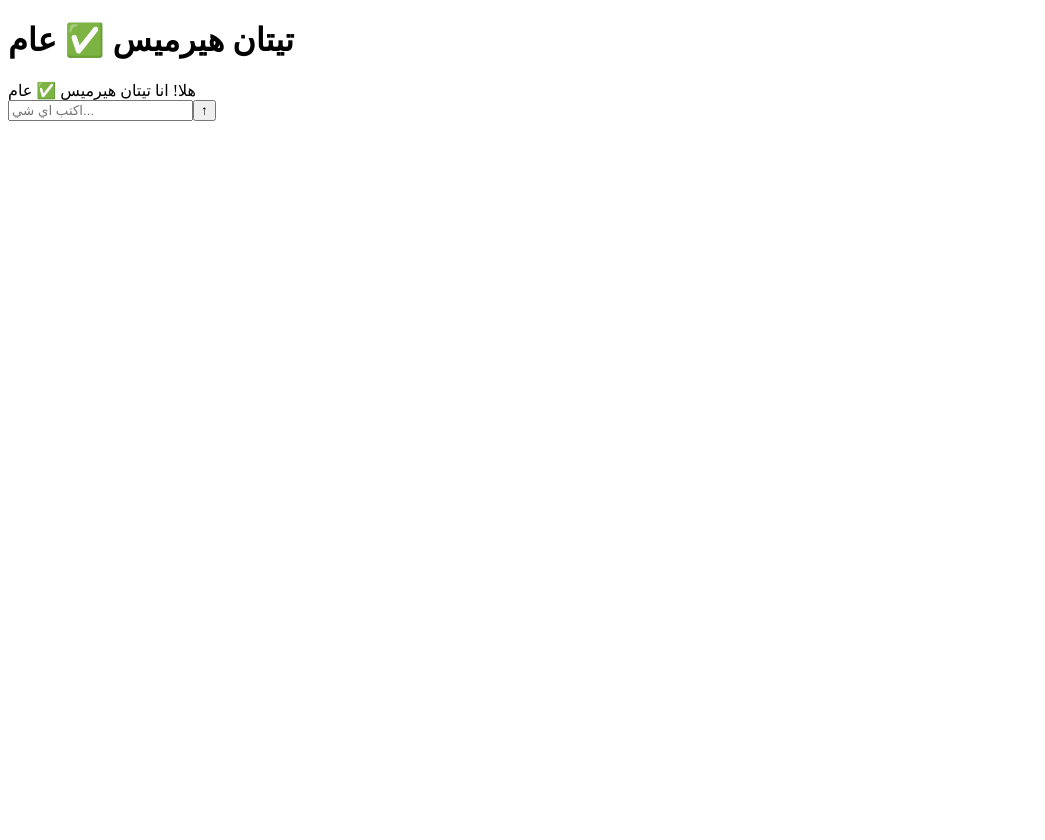
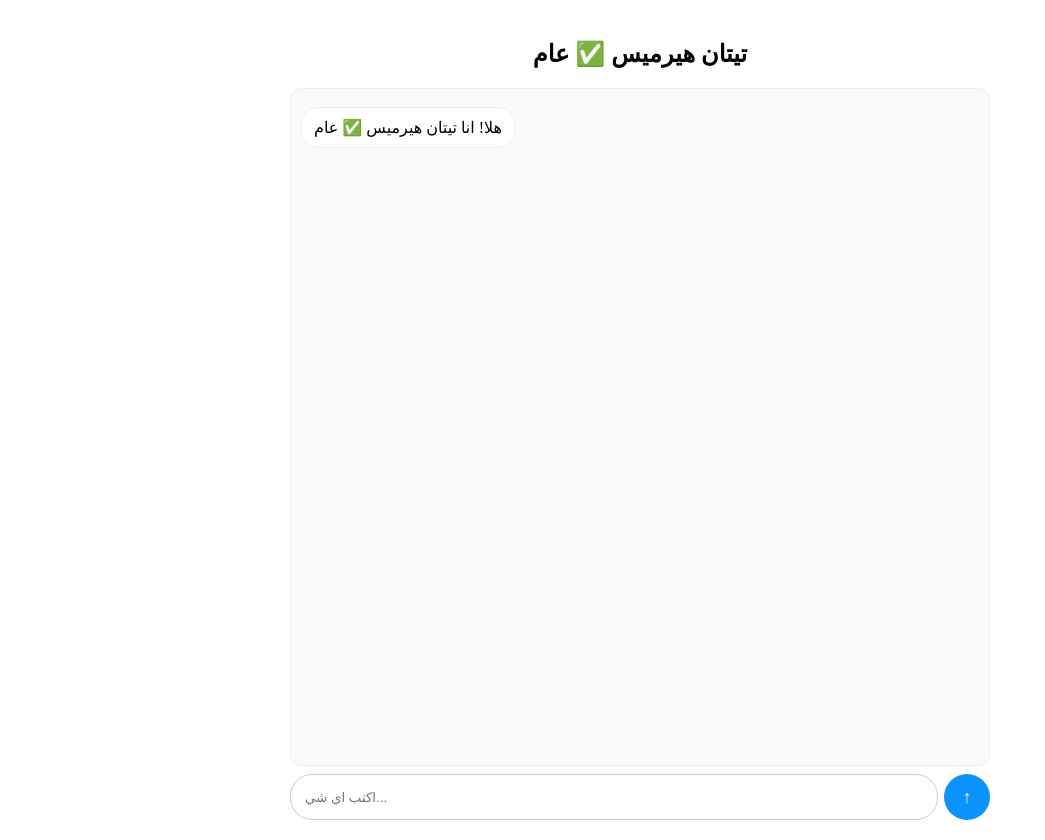
Before and after one commit to Alialdrage/titan-10, a Next.js app: page / in a window 1280 px wide. Shown: the whole page, without its empty margins (0-1045 px from the left). Before the commit the page ends 800 px from the top, so only its background shows below. Built offline with nearby package versions, Linux system fonts and the light colour scheme.

Commit message:
Update page.tsx

```diff
--- a/app/page.tsx
+++ b/app/page.tsx
@@ -1,50 +1,68 @@
 "use client";
-import { useState } from "react";
+import { useState, useEffect, useRef } from "react";
 
-export default function Home() {
+export default function Page() {
   const [messages, setMessages] = useState<any[]>([
-    { role: "assistant", reply: "هلا! انا تيتان هيرميس ✅ عام" }
+    { role: "assistant", content: "هلا! انا تيتان هيرميس ✅ عام" }
   ]);
   const [input, setInput] = useState("");
   const [loading, setLoading] = useState(false);
+  const endRef = useRef<any>(null);
 
-  async function send() {
+  useEffect(() => { endRef.current?.scrollIntoView({ behavior: "smooth" }); }, [messages]);
+
+  const send = async () => {
     if (!input.trim()) return;
-    const userMsg = { role: "user", content: input };
-    setMessages(m => [...m, { role: "user", reply: input }]);
+    const t = input;
     setInput("");
+    setMessages(m => [...m, { role: "user", content: t }]);
     setLoading(true);
     try {
       const res = await fetch("/api/chat", {
         method: "POST",
         headers: { "Content-Type": "application/json" },
-        body: JSON.stringify({ messages: [...messages.filter(x=>x.role!=="assistant" || true), userMsg].map(x=>({role: x.role==="user"?"user":"assistant", content: x.reply||x.content})) })
+        body: JSON.stringify({ messages: [...messages, { role: "user", content: t }] })
       });
       const data = await res.json();
-      setMessages(m => [...m, { role: "assistant", reply: data.reply }]);
-    } catch { setMessages(m => [...m, { role: "assistant", reply: "❌ خطأ" }]); }
+      setMessages(m => [...m, { role: "assistant", content: data.reply }]);
+    } catch {
+      setMessages(m => [...m, { role: "assistant", content: "❌ خطأ" }]);
+    }
     setLoading(false);
-  }
+  };
 
   return (
-    <div className="min-h-screen bg-gray-50 flex flex-col p-3">
-      <h1 className="text-center text-2xl font-bold mb-3">تيتان هيرميس ✅ عام</h1>
-      <div className="flex-1 space-y-3 overflow-y-auto">
-        {messages.map((msg, i) => (
-          <div key={i} className={`p-3 rounded-2xl max-w-[90%] ${msg.role==="user"?"bg-blue-600 text-white ml-auto":"bg-white border"}`}>
-            {msg.reply?.includes("__IMAGE__") ? (
-              <img src={msg.reply.replace("__IMAGE__","").replace(/__/g,"").trim()} alt="generated" className="w-full rounded-xl" />
-            ) : (
-              <div className="whitespace-pre-wrap break-words">{msg.reply}</div>
-            )}
-          </div>
-        ))}
-        {loading && <div className="text-gray-400">يكتب...</div>}
+    <main style={{ maxWidth: 700, margin: "0 auto", padding: 12, height: "100vh", display: "flex", flexDirection: "column", background: "#fff" }}>
+      <h2 style={{ textAlign: "center" }}>تيتان هيرميس ✅ عام</h2>
+      <div style={{ flex: 1, border: "1px solid #eee", overflowY: "auto", padding: 10, borderRadius: 12, background: "#fafafa" }}>
+        {messages.map((m: any, i: number) => {
+          const isImage = m.content?.includes("__IMAGE__");
+          const imgUrl = isImage ? m.content.replace("__IMAGE__", "").replace(/__/g, "").trim() : "";
+          return (
+            <div key={i} style={{ margin: "8px 0", display: "flex", justifyContent: m.role === "user" ? "flex-end" : "flex-start" }}>
+              <div style={{ maxWidth: "80%", padding: "10px 12px", borderRadius: 16, background: m.role === "user" ? "#0b93ff" : "#fff", color: m.role === "user" ? "#fff" : "#000", border: "1px solid #eee", textAlign: "right", whiteSpace: "pre-wrap", wordBreak: "break-word" }}>
+                {isImage ? (
+                  <img src={imgUrl} alt="generated" style={{ width: "100%", borderRadius: 12 }} />
+                ) : (
+                  m.content
+                )}
+              </div>
+            </div>
+          );
+        })}
+        {loading && <div style={{ fontSize: 12, color: "#888" }}>يكتب...</div>}
+        <div ref={endRef} />
       </div>
-      <div className="flex gap-2 mt-3">
-        <input value={input} onChange={e=>setInput(e.target.value)} onKeyDown={e=>e.key==="Enter"&&send()} placeholder="اكتب اي شي..." className="flex-1 border rounded-full px-4 py-2" />
-        <button onClick={send} className="bg-blue-600 text-white rounded-full w-12 h-12">↑</button>
+      <div style={{ display: "flex", gap: 6, marginTop: 8 }}>
+        <input
+          value={input}
+          onChange={e => setInput(e.target.value)}
+          onKeyDown={e => e.key === "Enter" && send()}
+          placeholder="اكتب اي شي..."
+          style={{ flex: 1, padding: "11px 14px", borderRadius: 22, border: "1px solid #ccc", outline: "none" }}
+        />
+        <button onClick={send} style={{ width: 46, height: 46, borderRadius: "50%", border: "none", background: "#0b93ff", color: "#fff", fontSize: 18 }}>↑</button>
       </div>
-    </div>
+    </main>
   );
 }
```
